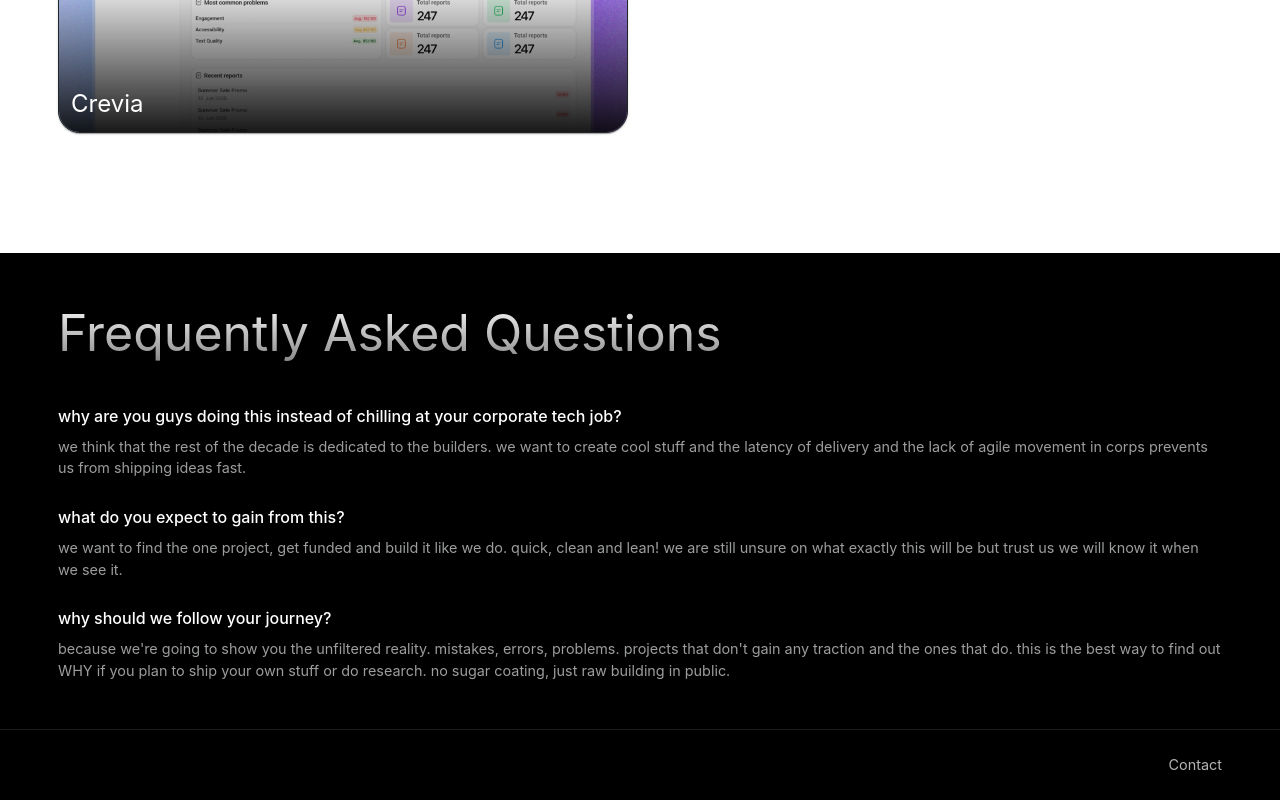
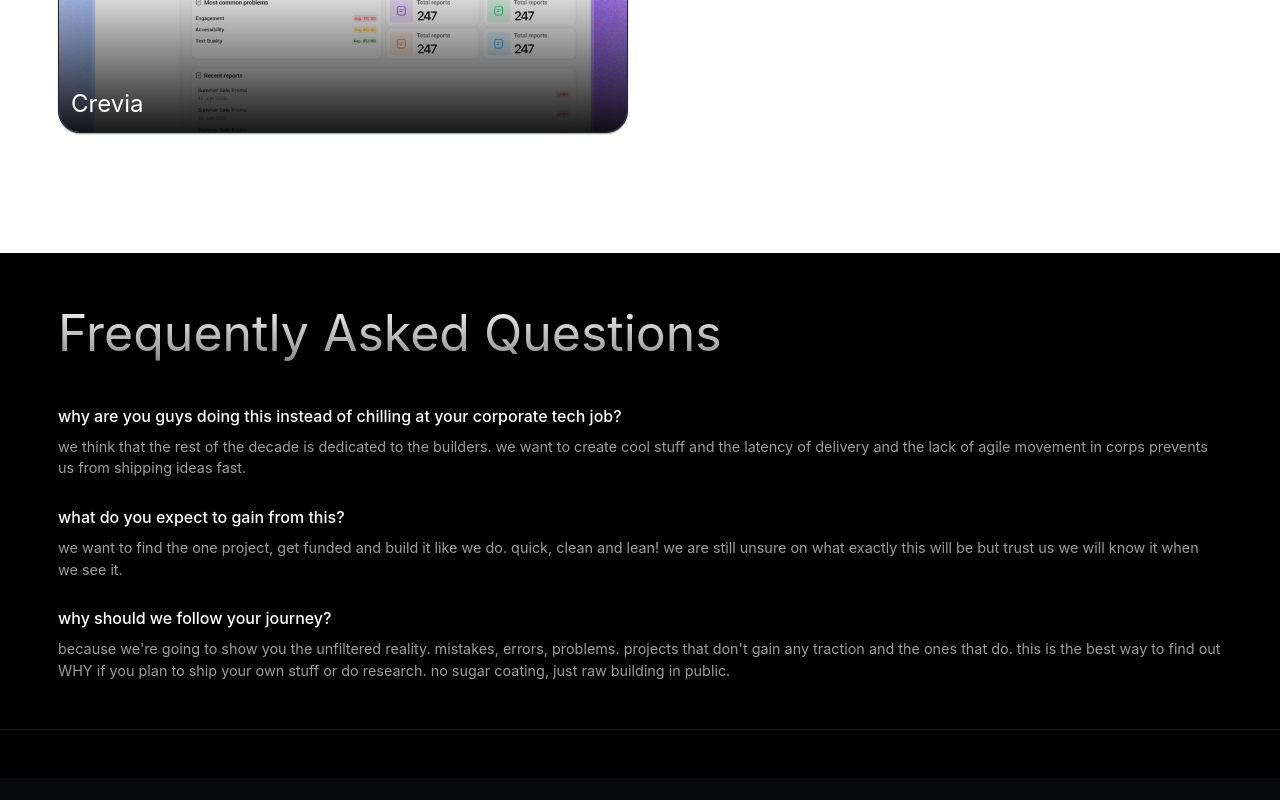
Before and after one commit to AlessandroDodi/journeytotheone, a Next.js app: page / in a window 1280 px wide. Shown: the part 3072-3872 px from the top of the page. After the commit the page ends 3850 px from the top, so only its background shows below. Built offline with nearby package versions, Linux system fonts and the light colour scheme; what @mui/material-nextjs would draw is missing.

Commit message:
fix: removed contact from footer (redundant)

```diff
--- a/src/components/layout/Footer.tsx
+++ b/src/components/layout/Footer.tsx
@@ -19,19 +19,6 @@ const Footer = () => {
           alignItems="center"
           spacing={2}
         >
-            <Link
-              component={NextLink}
-              href="/contact"
-              color="rgba(255, 255, 255, 0.7)"
-              sx={{
-                textDecoration: "none",
-                "&:hover": {
-                  color: "white",
-                },
-              }}
-            >
-              Contact
-            </Link>
         </Stack>
       </Container>
     </Box>
```
